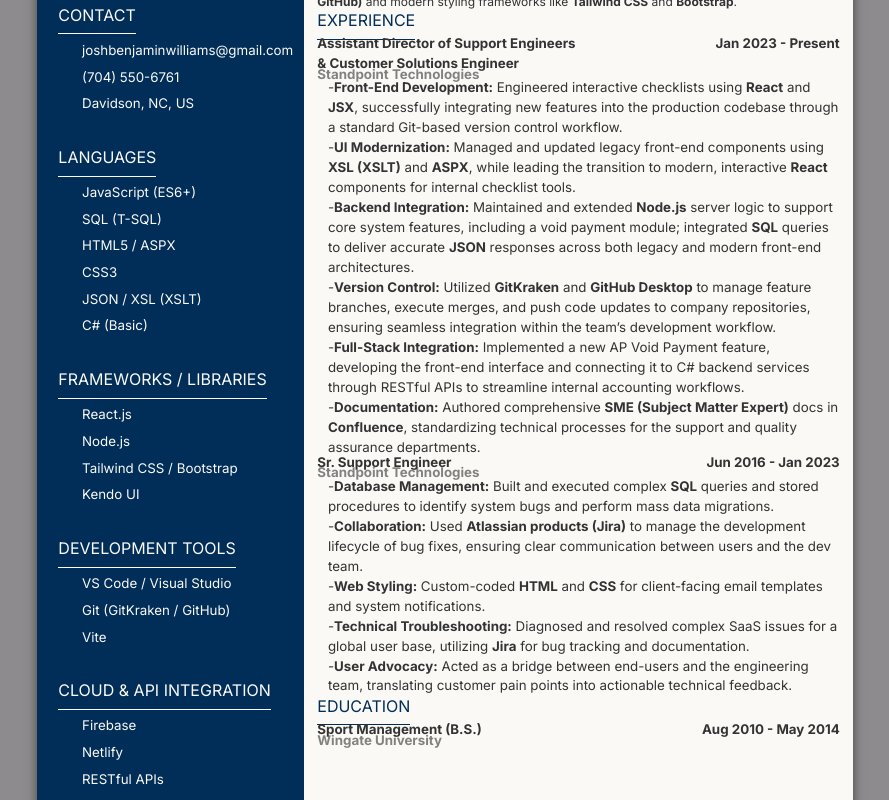
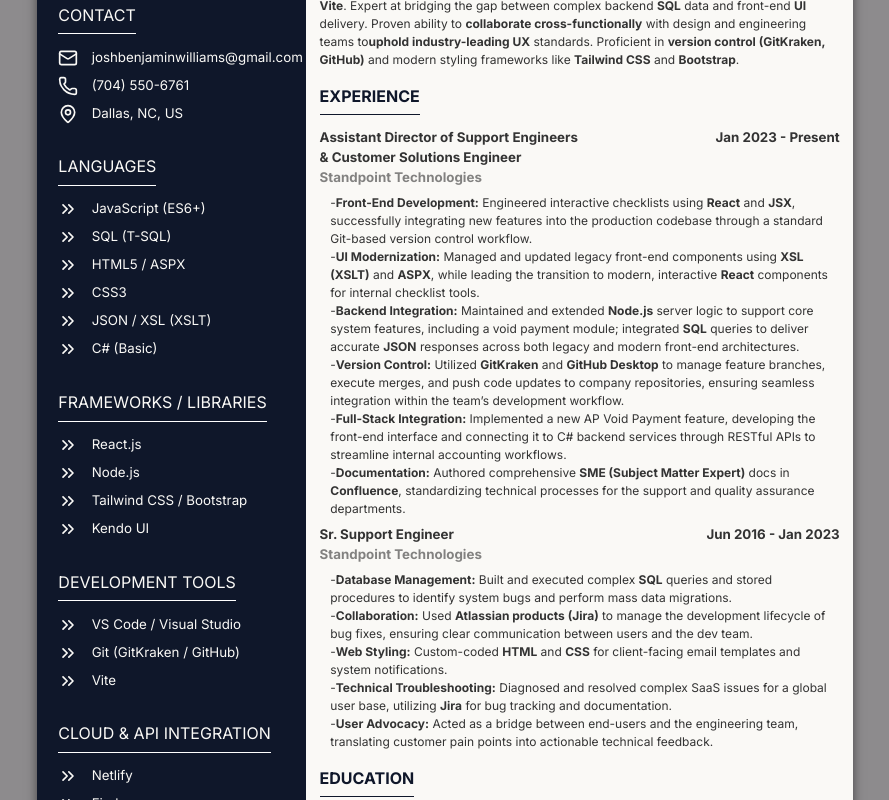
Before and after one commit to jwilliams21/devPortfolio_JoshWilliams, a React (Vite) app: page / in a window 1280 px wide. Shown: the part 1140-1940 px from the top of the page, without its empty margins (195-1084 px from the left). Built offline with nearby package versions, Linux system fonts and the light colour scheme.

Commit message:
Update Resume to resemble PDF

```diff
--- a/src/components/Resume.jsx
+++ b/src/components/Resume.jsx
@@ -1,5 +1,5 @@
 import styles from './Resume.module.css';
-import { Download } from 'lucide-react';
+import { Download, Mail, Phone, MapPin, ChevronsRight } from 'lucide-react';
 
 export default function Resume() {
 
@@ -24,46 +24,46 @@
                     <img src="./images/JW_Headshot.jpg" alt="Headshot of Josh Williams" className={styles.headshot} />
                     <div className={styles["left-side-div"]}>
                     <h3 className={styles["left-side-title"]}>Contact</h3>
-                    <ul className={styles["contact-list"]}>
-                        <li className={styles.email}>joshbenjaminwilliams@gmail.com</li>
-                        <li className={styles.phone}>(704) 550-6761</li>
-                        <li className={styles.location}>Davidson, NC, US</li>
+                    <ul className={styles["bullet-list"]}>
+                        <li className={styles.bulletItem}><Mail size={20} /> joshbenjaminwilliams@gmail.com</li>
+                        <li className={styles.bulletItem}><Phone size={20} /> (704) 550-6761</li>
+                        <li className={styles.bulletItem}><MapPin size={20} /> Dallas, NC, US</li>
                     </ul>
                     </div>
                     <div className={styles["left-side-div"]}>
                     <h3 className={styles["left-side-title"]}>Languages</h3>
-                    <ul>
-                        <li>JavaScript (ES6+)</li>
-                        <li>SQL (T-SQL)</li>
-                        <li>HTML5 / ASPX</li>
-                        <li>CSS3</li>
-                        <li>JSON / XSL (XSLT)</li>
-                        <li>C# (Basic)</li>
+                    <ul className={styles["bullet-list"]}>
+                        <li className={styles.bulletItem}><ChevronsRight size={20} />JavaScript (ES6+)</li>
+                        <li className={styles.bulletItem}><ChevronsRight size={20} />SQL (T-SQL)</li>
+                        <li className={styles.bulletItem}><ChevronsRight size={20} />HTML5 / ASPX</li>
+                        <li className={styles.bulletItem}><ChevronsRight size={20} />CSS3</li>
+                        <li className={styles.bulletItem}><ChevronsRight size={20} />JSON / XSL (XSLT)</li>
+                        <li className={styles.bulletItem}><ChevronsRight size={20} />C# (Basic)</li>
                     </ul>
                     </div>
                     <div className={styles["left-side-div"]}>
                     <h3 className={styles["left-side-title"]}>Frameworks / Libraries</h3>
-                    <ul>
-                        <li>React.js</li>
-                        <li>Node.js</li>
-                        <li>Tailwind CSS / Bootstrap</li>
-                        <li>Kendo UI</li>
+                    <ul className={styles["bullet-list"]}>
+                        <li className={styles.bulletItem}><ChevronsRight size={20} />React.js</li>
+                        <li className={styles.bulletItem}><ChevronsRight size={20} />Node.js</li>
+                        <li className={styles.bulletItem}><ChevronsRight size={20} />Tailwind CSS / Bootstrap</li>
+                        <li className={styles.bulletItem}><ChevronsRight size={20} />Kendo UI</li>
                     </ul>
                     </div>
                     <div className={styles["left-side-div"]}>
                     <h3 className={styles["left-side-title"]}>Development Tools</h3>
-                    <ul>
-                        <li>VS Code / Visual Studio</li>
-                        <li>Git (GitKraken / GitHub)</li>
-                        <li>Vite</li>
+                    <ul className={styles["bullet-list"]}>
+                        <li className={styles.bulletItem}><ChevronsRight size={20} />VS Code / Visual Studio</li>
+                        <li className={styles.bulletItem}><ChevronsRight size={20} />Git (GitKraken / GitHub)</li>
+                        <li className={styles.bulletItem}><ChevronsRight size={20} />Vite</li>
                     </ul>
                     </div>
                     <div className={styles["left-side-div"]}>
                     <h3 className={styles["left-side-title"]}>Cloud & API Integration</h3>
-                    <ul>
-                        <li>Firebase</li>
-                        <li>Netlify</li>
-                        <li>RESTful APIs</li>
+                    <ul className={styles["bullet-list"]}>
+                        <li className={styles.bulletItem}><ChevronsRight size={20} />Netlify</li>
+                        <li className={styles.bulletItem}><ChevronsRight size={20} />Firebase</li>
+                        <li className={styles.bulletItem}><ChevronsRight size={20} />RESTful APIs</li>
                     </ul>
                     </div>
                 </section>
@@ -83,7 +83,7 @@
                     </div>
 
                     <div className={styles["right-side-div"]}>
-                        <h3 className={styles["right-side-title"]}>Summary</h3>
+                        <h3 className={`${styles["right-side-title"]} ${styles.bold}`}>Summary</h3>
                         <p>
                             <span className={styles.bold}>Front-End Developer & Technical Leader</span> with 10+ years of experience in SaaS environments. Specialized in building dynamic user
                             interfaces using <span className={styles.bold}>React</span>, <span className={styles.bold}>JavaScript</span>, and <span className={styles.bold}>Vite</span>.
@@ -95,7 +95,7 @@
                     </div>
 
                     <div className={styles["right-side-div"]}>
-                        <h3 className={styles["right-side-title"]}>Experience</h3>
+                        <h3 className={`${styles["right-side-title"]} ${styles.bold}`}>Experience</h3>
 
                         <div className={styles["exp-top-line"]}>
                             <div>
@@ -152,7 +152,7 @@
                     </div>
 
                     <div className={styles["right-side-div"]}>
-                        <h3 className={styles["right-side-title"]}>Education</h3>
+                        <h3 className={`${styles["right-side-title"]} ${styles.bold}`}>Education</h3>
 
                         <div className={styles["exp-top-line"]}>
                             <div>
--- a/src/components/Resume.module.css
+++ b/src/components/Resume.module.css
@@ -22,7 +22,7 @@
 /* Navy, Left Side */
 .left-side {
   color: #FAF9F6;
-  background-color: #002e58;
+  background-color: #0f172a;
   width: 33%;
   height: 100%;
   padding-top: 20pt;
@@ -44,46 +44,23 @@
   margin-top: 23pt;
 }
 
-.contact-list {
+.bullet-list {
   list-style: none;
+  padding: 0;
+  margin: 10pt 0;
 }
 
-.contact-list > li::before,
-.left-side-div > ul > li::before {
-  font-family: "Font Awesome 6 Free";
+.bulletItem {
+  display: flex;
+  align-items: center;
+  gap: 1em;
+  font-size: 10pt;
+  margin-bottom: 6pt;
+  color: #FAF9F6;
 }
 
-.contact-list > li::before,
-.left-side-div > ul > li::before {
-  margin-right: 9pt;
-  margin-left: -14pt;
-  font-weight: 900;
-}
-
-.contact-list > .email::before {
-  content: "\f0e0";
-}
-
-.contact-list > .phone::before {
-  content: "\f3cd";
-}
-
-.contact-list > .location::before {
-  content: "\f3c5";
-}
-
-.left-side-div > ul {
-  list-style: none;
-  padding-left: 20px;
-  font-size: 10pt;
-}
-
-.left-side-div > ul > li::before {
-  content: "\f101"
-}
-
-.left-side-div > ul > li {
-  margin: 5pt 0;
+.bulletItem svg {
+  flex-shrink: 0;
 }
 
 .left-side-title {
@@ -102,21 +79,18 @@
   position: relative;
 }
 
-.center {
-  text-align: center;
-}
-
 .center > h1 {
-  color: #002e58;
-  border-bottom: 1px solid #002e58;
+  color: #0f172a;
+  border-bottom: 1px solid #0f172a;
   padding-bottom: 8pt;
   display: inline-block;
-  margin-bottom: 0;
+  margin: 0.3em 0;
   font-weight: 400;
+  font-size: 24pt;
 }
 
 .center > h2 {
-  color: #002e58;
+  color: #0f172a;
   text-transform: uppercase;
   font-weight: 200;
   font-size: 13pt;
@@ -132,17 +106,17 @@
 }
 
 .right-side-title {
-  color: #002e58;
+  color: #0f172a;
   text-transform: uppercase;
-  border-bottom: 1px solid #002e58;
+  border-bottom: 1px solid #0f172a;
   padding-bottom: 5pt;
   display: inline-block;
   font-size: 12pt;
-  margin-bottom: 0;
+  margin: 0.4em 0;
 }
 
 .right-side-div {
-  margin: -2pt 10pt;
+  margin: 0pt 10pt 0.5em;
 }
 
 .right-side-div > p {
@@ -152,7 +126,7 @@
 .exp-top-line {
   display: flex;
   justify-content: space-between;
-  margin-top: -4pt;
+  margin: 0.4em 0;
 }
 
 .exp-title,
@@ -166,14 +140,12 @@
 }
 
 .exp-company {
-  margin-top: -7pt;
   opacity: 60%;
 }
 
 .exp-points {
-  margin-top: -5pt;
   padding-left: 8pt;
-  font-size: 10pt;
+  font-size: 9pt;
   list-style: none;
 }
 
@@ -185,6 +157,10 @@
 /* Generic Commands */
 .bold {
   font-weight: 700;
+}
+
+.center {
+  text-align: center;
 }
 
 
```
Also changed, not shown: 1 other file (tests, documents, lock files or other folders). Lines whose indentation alone changed are shown as unchanged.
